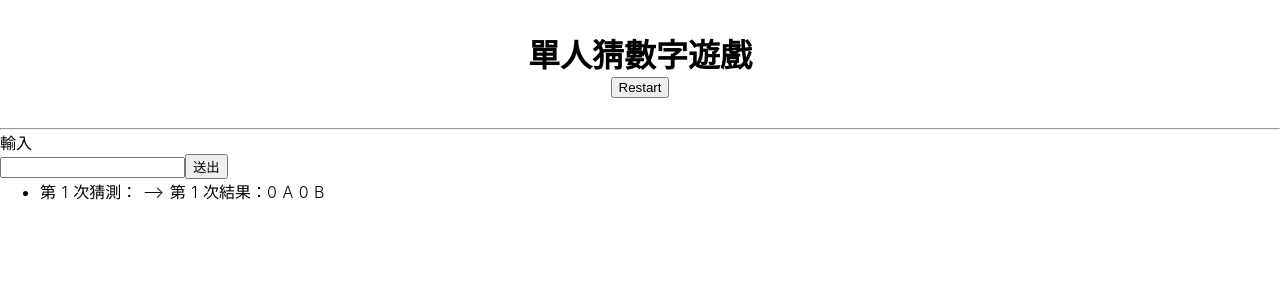
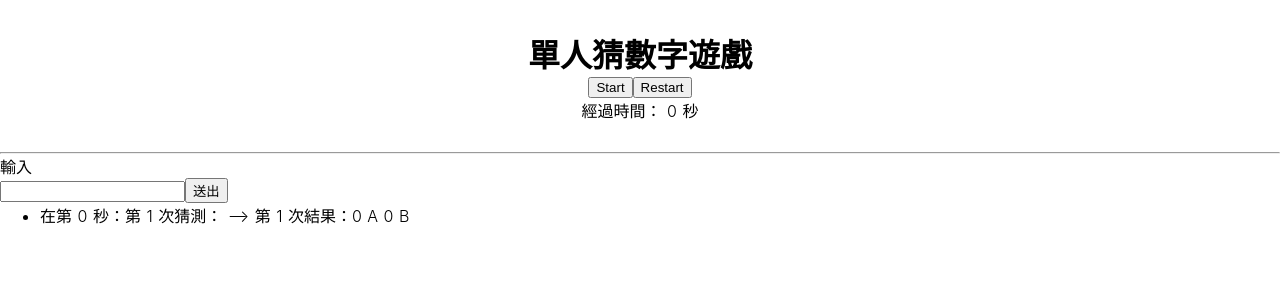
Before and after one commit to ckchuang-dev/nuxt-express-websocket, a Nuxt app: page /SingleGuessAB in a window 1280 px wide. Both pictures are taken after a click on the button "送出". Shown: the top 300 px of the page. Built offline with nearby package versions, Linux system fonts and the light colour scheme; no server answers.

Commit message:
Add timestamp record of guessing

```diff
--- a/pages/SingleGuessAB/index.vue
+++ b/pages/SingleGuessAB/index.vue
@@ -2,7 +2,15 @@
   <div>
     <header>
       <h1>單人猜數字遊戲</h1>
+      <Button
+        v-if="isFirstGame"
+        @click="startGame"
+      >Start</Button>
       <Button @click="restartGame">Restart</Button>
+      <div>
+        <span>經過時間：</span>
+        <span>{{` ${interval} 秒`}}</span>
+      </div>
     </header>
     <hr />
     <div class="container">
@@ -21,6 +29,7 @@
             v-for="(item, index) in guessingList"
             :key="index"
           >
+            <span>{{`在第 ${item.timeStamp} 秒：`}}</span>
             <span>第 {{index + 1}} 次猜測：{{item.guess}}</span>
             <span>{{` --> `}}</span>
             <span>第 {{index + 1}} 次結果：{{item.aCount}} A {{item.bCount}} B</span>
@@ -42,10 +51,13 @@
     },
     data() {
       return {
-        answer: '1234',
+        answer: this.generateAnswer(),
         userInput: '',
         guessingList: [],
-        hit: false
+        hit: false,
+        startTime: new Date(),
+        isFirstGame: true,
+        interval: 0
       }
     },
     methods: {
@@ -72,7 +84,8 @@
         const guessing = {
           guess: this.userInput,
           aCount: result.aCount,
-          bCount: result.bCount
+          bCount: result.bCount,
+          timeStamp: this.interval
         }
         this.guessingList.push(guessing)
         this.userInput = ''
@@ -88,15 +101,25 @@
         }
         return result
       },
+      timeCount() {
+        const now = new Date()
+        this.interval = Math.round((now - this.startTime) / 1000)
+      },
+      startGame() {
+        this.startTime = new Date()
+        this.isFirstGame = false
+        setInterval(() => {
+          this.timeCount()
+        }, 1000)
+      },
       restartGame() {
         this.answer = this.generateAnswer()
         this.userInput = ''
         this.guessingList = []
         this.hit = false
+        this.startTime = new Date()
+        this.interval = 0
       }
-    },
-    mounted() {
-      this.answer = this.generateAnswer()
     }
   }
 </script>
```
